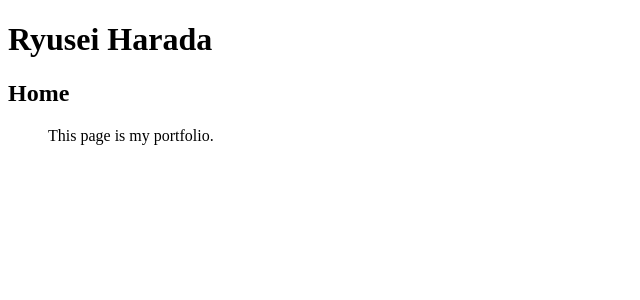
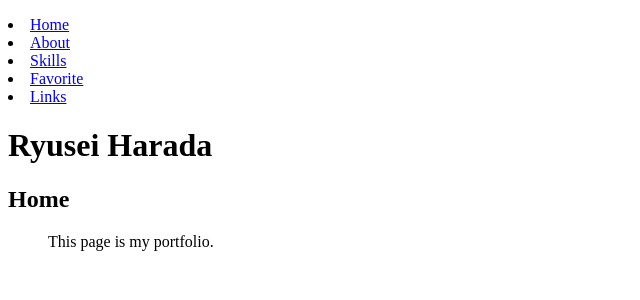
Before and after one commit to myr523/myr523.github.io, a React app: page / in a window 1280 px wide. Shown: the top 300 px of the page, without its empty margins (0-640 px from the left). Built offline with nearby package versions, Linux system fonts and the light colour scheme.

Commit message:
change filename

```diff
--- a/src/routes/index.jsx
+++ b/src/routes/index.jsx
@@ -7,12 +7,14 @@ import Favorite from '../components/Favorite.jsx'
 import Skills from '../components/Skills.jsx'
 import Links from '../components/Links.jsx'
 import Footer from '../components/Footer.jsx'
+import Navigation from '../components/Navigation'
 
 const Routes = () => {
   return (
     <Router>
       <Route>
         <div>
+          <Navigation />
           <Header />
           <main className={ 'container' }>
             <Route path={ '/' } component={ Home } exact />
```
